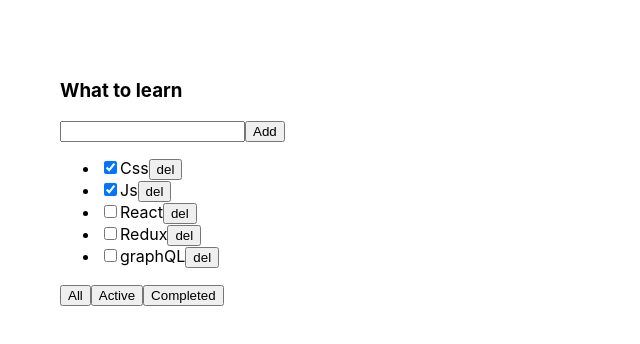
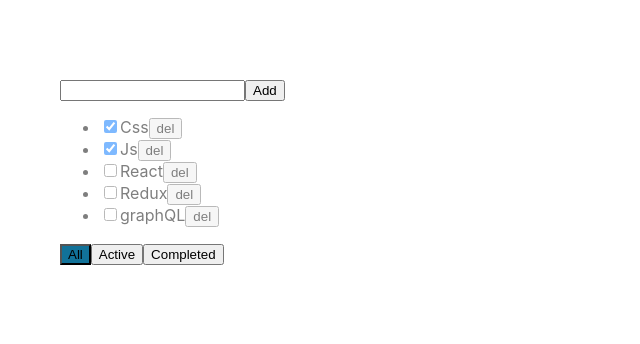
Before and after one commit to Smazhevskiy/toDoList, a React (Create React App) app: page / in a window 1280 px wide. Shown: the top 344 px of the page, without its empty margins (0-640 px from the left). Built offline with nearby package versions, Linux system fonts and the light colour scheme.

Commit message:
className active button 'all', 'active', 'completed' bg color destructive assignment props

```diff
--- a/src/App.css
+++ b/src/App.css
@@ -1,8 +1,16 @@
 .App {
-  padding: 30px;
-  display: flex;
+    padding: 30px;
+    display: flex;
 }
 
 .App > div {
-  margin-right: 50px;
+    margin-right: 50px;
 }
+
+.is-done {
+    opacity: 0.5;
+}
+
+.active-filter {
+    background-color: #117299;
+}
--- a/src/App.tsx
+++ b/src/App.tsx
@@ -50,6 +50,7 @@ function App() {
                 removeTask={removeTask}
                 changeFilter={changeFilter}
                 addTask={addTask}
+                filter={filter}
             />
         </div>
     );
--- a/src/ToDoList.tsx
+++ b/src/ToDoList.tsx
@@ -9,28 +9,32 @@ export type TaskType = {
 type PropsType = {
     title: string
     tasks: Array<TaskType>
+    filter: FilterValueType
     removeTask: (id: string) => void
     changeFilter: (value: FilterValueType) => void
     addTask: (title: string) => void
 }
 
 export function ToDoList(props: PropsType) {
+    const {title:TaskTitle, tasks, filter,removeTask, changeFilter, addTask} = props
     const [title, setTitle] = useState<string>("")
     const onClickAddTask = () => {
-        props.addTask(title)
+        addTask(title)
         setTitle("")
     }
-    const onChangeSetValue = (e:ChangeEvent<HTMLInputElement>) => setTitle(e.currentTarget.value)
+    const onChangeSetValue = (e: ChangeEvent<HTMLInputElement>) => setTitle(e.currentTarget.value)
     const onKeyPressAddTask = (e: KeyboardEvent<HTMLInputElement>) => {
         if (e.key === 'Enter') {
             onClickAddTask()
         }
     }
-
+    const tasksJSXElements = tasks.map(t => {
+        let taskClass = t.isDone ? 'is-done' : ""
+    })
     return (
         <div className="App">
             <div>
-                <h3>{props.title}</h3>
+                <h3>{title}</h3>
                 <div>
                     <input
                         value={title}
@@ -43,19 +47,28 @@ export function ToDoList(props: PropsType) {
                     {
                         props.tasks.map(t => {
                             return (
-                                <li>
+                                <li key={t.id} className={'is-done'}>
                                     <input type="checkbox" checked={t.isDone}/>
                                     <span>{t.title}</span>
-                                    <button onClick={() => props.removeTask(t.id)}>del</button>
+                                    <button onClick={() => removeTask(t.id)}>del</button>
                                 </li>
                             )
                         })
                     }
                 </ul>
                 <div>
-                    <button onClick={() => props.changeFilter('all')}>All</button>
-                    <button onClick={() => props.changeFilter('active')}>Active</button>
-                    <button onClick={() => props.changeFilter('completed')}>Completed</button>
+                    <button
+                        className={filter === 'all' ? 'active-filter' : ""}
+                        onClick={() => changeFilter('all')}>All
+                    </button>
+                    <button
+                        className={filter === 'active' ? 'active-filter' : ""}
+                        onClick={() => changeFilter('active')}>Active
+                    </button>
+                    <button
+                        className={filter === 'completed' ? 'active-filter' : ""}
+                        onClick={() => changeFilter('completed')}>Completed
+                    </button>
                 </div>
             </div>
         </div>
```
